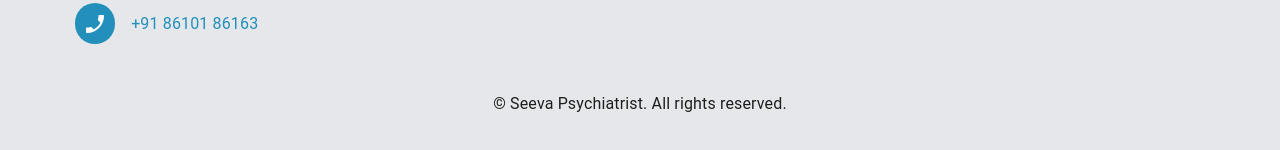
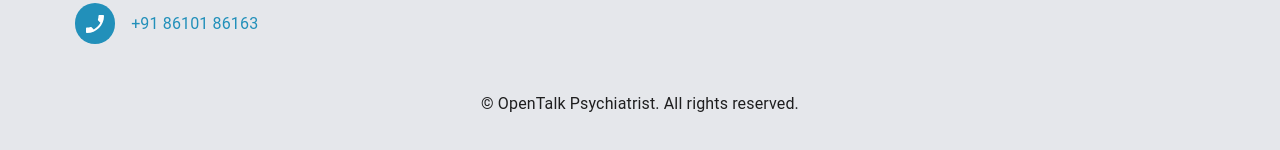
Before and after one commit to annamalairv/medicalsite-FT1, a Next.js app: page /about in a window 1280 px wide. Shown: the part 2326-2476 px from the top of the page. Built offline with nearby package versions, Linux system fonts and the light colour scheme.

Commit message:
navigate button

```diff
--- a/components/about/about_main_screen.tsx
+++ b/components/about/about_main_screen.tsx
@@ -1,4 +1,5 @@
 import FourImageLayout from "./four_image_layout";
+import Link from 'next/link'
 
 const AboutMainScreen:React.FC<any>=(props)=>{
 return(
@@ -17,7 +18,7 @@ return(
           </div>
           <div className="pt-4">
             <div className="rounded-full px-6 py-2 bg-gradient-to-r from-[#14C3D9] to-[#3CC5C4] cursor-pointer text-white lora-semibold">
-              Learn more+
+                              <Link  href="/about">Learn more+ </Link>
             </div>
           </div>
         </div>
--- a/components/common/footer.tsx
+++ b/components/common/footer.tsx
@@ -252,7 +252,7 @@ const Footer: React.FC<FooterProps> = (props) => {
                 </div>
             </div>
             <div className="pt-8 pb-6 flex justify-center">
-                © Seeva Psychiatrist. All rights reserved.
+                © OpenTalk Psychiatrist. All rights reserved.
             </div>
 
         </div>
--- a/pages/courses/index.tsx
+++ b/pages/courses/index.tsx
@@ -3,6 +3,7 @@ import { useState } from "react";
 import CheckCircleRoundedIcon from "@mui/icons-material/CheckCircleRounded";
 import SendIcon from '@mui/icons-material/Send';
 import SchoolIcon from '@mui/icons-material/School';
+import Link from 'next/link';
 
 export default function DoctorsPage() {
   const [breadCrumbsProps, setBreadCrumbsProps] = useState<BreadCrumbsProps>(
@@ -57,7 +58,7 @@ export default function DoctorsPage() {
             </div>
             <div className="pt-4">
             <div className="rounded-full px-6 py-2 w-40 text-center bg-[#2290BA] text-white lora-semibold">
-              Learn more+
+            <Link  href="/contact">Learn more+ </Link>
             </div>
           </div>
 
```
